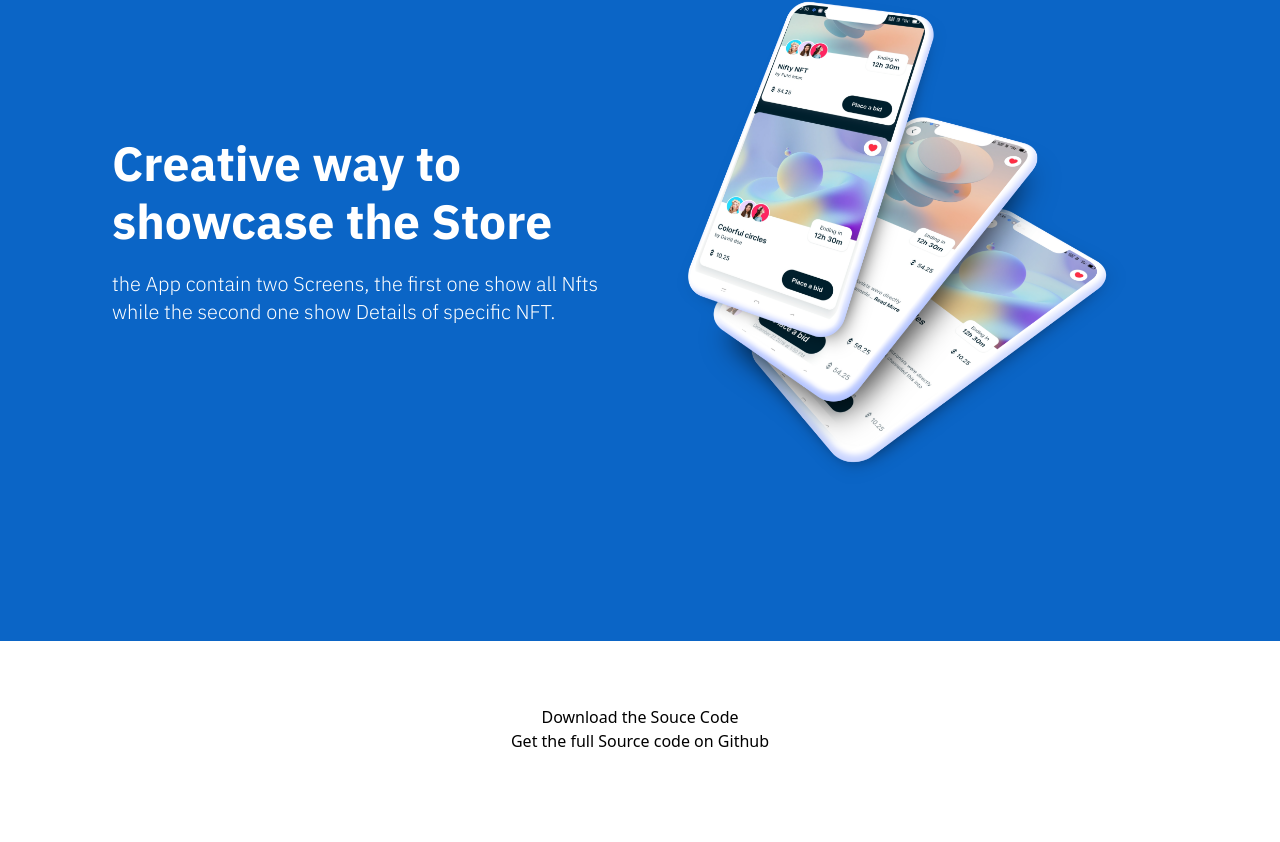
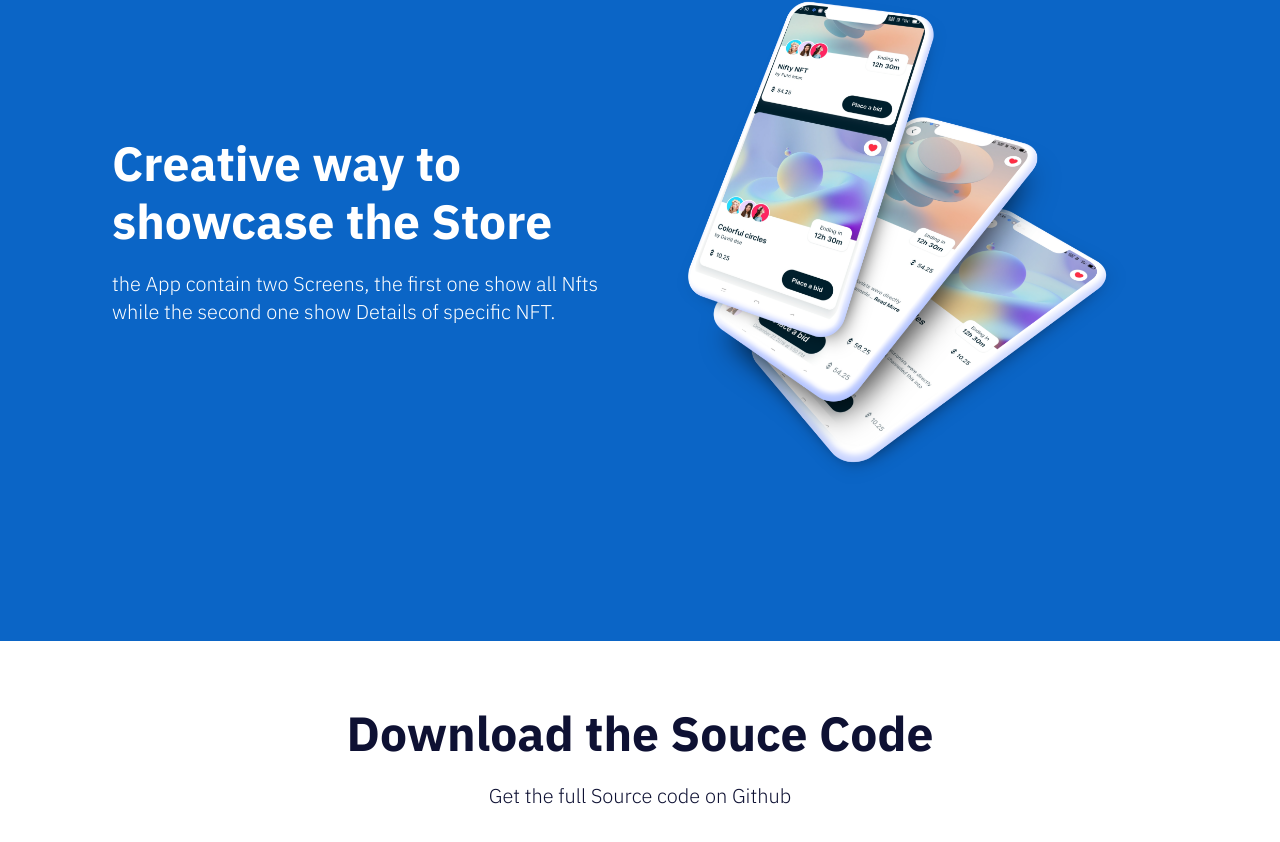
Before and after one commit to shahzaibansari123/Shezi-NftMarketPlaceShowCasePage, a React (Create React App) app: page / in a window 1280 px wide. Shown: the part 3053-3895 px from the top of the page. Before the commit the page ends 3870 px from the top, so only its background shows below. Built offline with nearby package versions, Linux system fonts and the light colour scheme; the HTML template or start-up script is replaced by a standard one.

Commit message:
work complete

```diff
--- a/src/components/Download.jsx
+++ b/src/components/Download.jsx
@@ -7,8 +7,8 @@ const Download = () => {
     <div className={`${styles.section} ${styles.bgWhite}`}>
       <div className={`${styles.subSection } flex-col text-center`}>
       <div>
-        <h1>Download the Souce Code</h1>
-        <p>Get the full Source code on Github</p>
+        <h1 className={`${styles.h1Text} ${styles.blackText}`}>Download the Souce Code</h1>
+        <p className={`${styles.pText} ${styles.blackText}`}>Get the full Source code on Github</p>
 
       </div>
 
```
